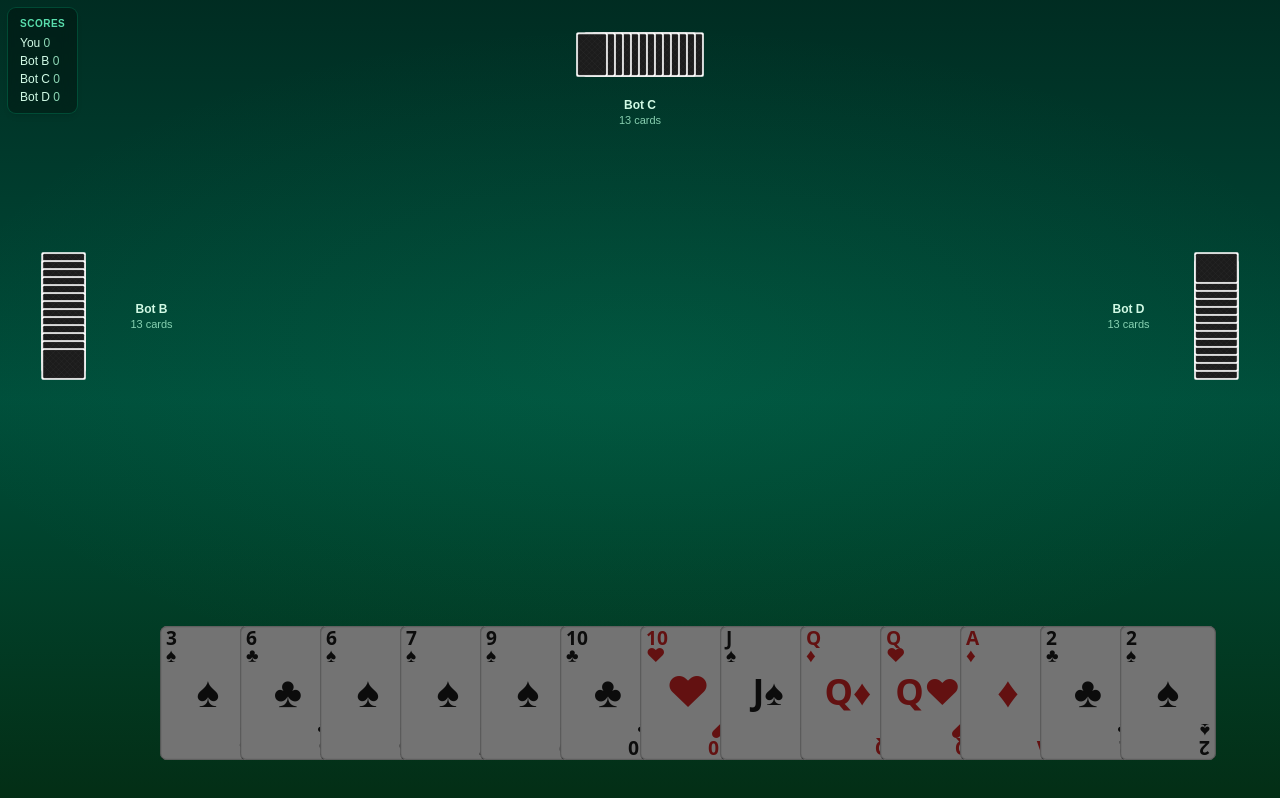
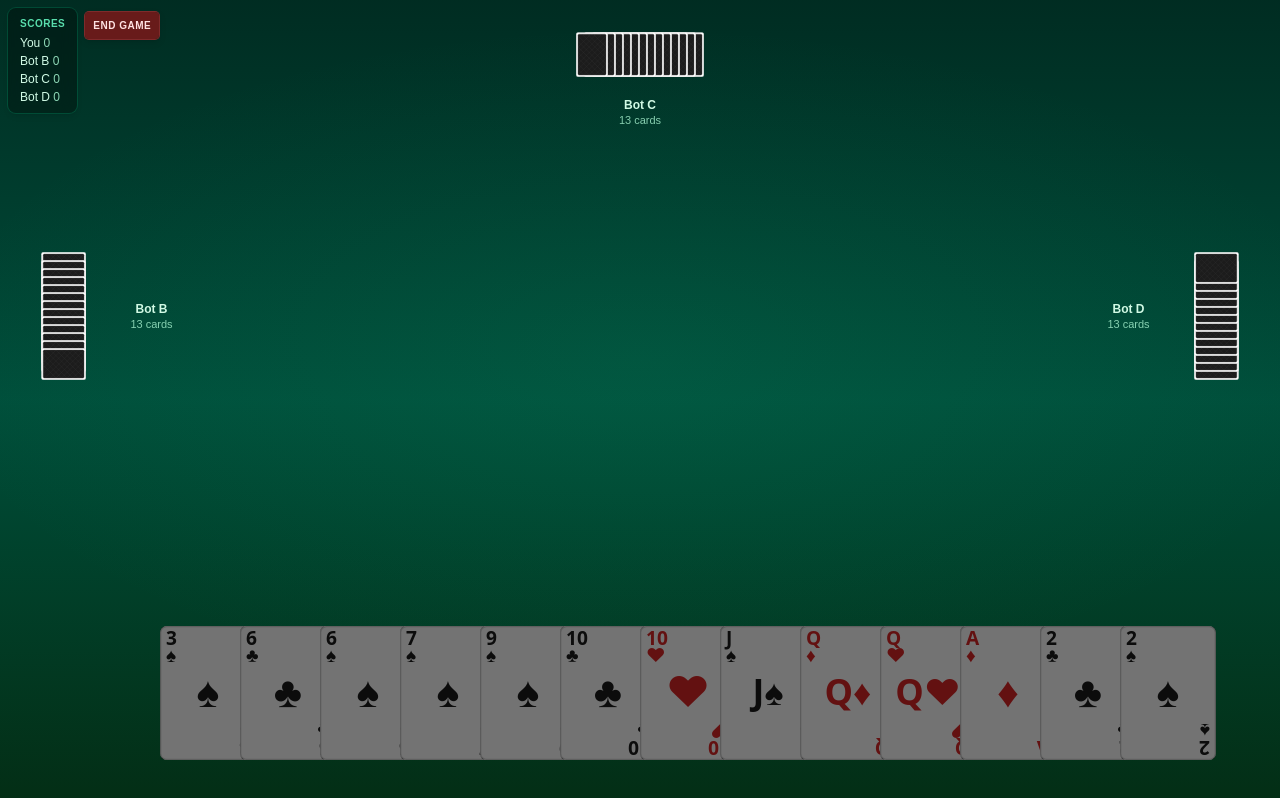
Before and after one commit to mfaridn03/tycoon-web, a Next.js app: page / in a window 1280 px wide. Both pictures are taken after a click on the button "Start Game". Built offline with nearby package versions, Linux system fonts and the light colour scheme.

Commit message:
feat(game): inf rounds, added end game button

```diff
--- a/components/GameTablePrototype.tsx
+++ b/components/GameTablePrototype.tsx
@@ -812,6 +812,20 @@ export function GameTablePrototype() {
     });
   }, [clearCenterState]);
 
+  const handleEndMatch = useCallback(() => {
+    setPlayError(null);
+    setGameState((prev) => {
+      if (!prev) return prev;
+      const r = dispatch(prev, { type: "endMatch" });
+      if (!r.ok) {
+        queueMicrotask(() => setPlayError(r.reason));
+        return prev;
+      }
+      queueMicrotask(() => setTablePhase("roundOver"));
+      return r.state;
+    });
+  }, []);
+
   const onPlayerDealComplete = useCallback(() => {
     const gs = gameStateRef.current;
     if (gs && gs.phase === RoundPhase.Trade) {
@@ -1186,7 +1200,8 @@ export function GameTablePrototype() {
 
         <div className="relative flex min-h-dvh flex-col px-2 pb-6 pt-3">
           {showTable && gameState && (
-            <div className="pointer-events-none absolute left-2 top-2 z-20 flex flex-col gap-1 rounded-lg bg-black/30 px-3 py-2 text-left shadow-md ring-1 ring-emerald-500/20 backdrop-blur-sm">
+            <div className="pointer-events-none absolute left-2 top-2 z-20 flex items-start gap-2">
+              <div className="flex flex-col gap-1 rounded-lg bg-black/30 px-3 py-2 text-left shadow-md ring-1 ring-emerald-500/20 backdrop-blur-sm">
                 <p className="text-[10px] font-semibold uppercase tracking-wider text-emerald-300/95">
                   Scores
                 </p>
@@ -1200,6 +1215,14 @@ export function GameTablePrototype() {
                     </li>
                   ))}
                 </ul>
+              </div>
+              <button
+                type="button"
+                onClick={handleEndMatch}
+                className="pointer-events-auto mt-1 rounded bg-red-900/80 px-2 py-1.5 text-[10px] font-semibold uppercase tracking-wider text-red-100 shadow ring-1 ring-red-500/50 transition hover:bg-red-800 active:scale-[0.98] drop-shadow-md backdrop-blur-sm"
+              >
+                End Game
+              </button>
             </div>
           )}
 
--- a/lib/game/core/constants.ts
+++ b/lib/game/core/constants.ts
@@ -44,5 +44,5 @@ export const SCORE_TABLE: Record<PlayerRank, number> = {
     [PlayerRank.Beggar]: 0,
 };
 
-export const TOTAL_ROUNDS = 3;
+export const TOTAL_ROUNDS = Infinity;
 export const CARDS_PER_PLAYER = 13;
--- a/lib/game/core/types.ts
+++ b/lib/game/core/types.ts
@@ -220,7 +220,8 @@ export type GameAction =
     | { type: "startRound" }
     | { type: "completeTrade"; playerId: PlayerId; cards: Card[] }
     | { type: "play"; playerId: PlayerId; cards: Card[] }
-    | { type: "pass"; playerId: PlayerId };
+    | { type: "pass"; playerId: PlayerId }
+    | { type: "endMatch" };
 
 export type ActionResult =
     | { ok: true; state: GameState; events: GameEvent[] }
--- a/lib/game/engine/engine.ts
+++ b/lib/game/engine/engine.ts
@@ -383,5 +383,13 @@ export function dispatch(
             return applyMoveInternal(state, action.playerId, action.cards);
         case "pass":
             return applyPassInternal(state, action.playerId);
+        case "endMatch": {
+            const winner = getMatchWinner(state.scores);
+            return {
+                ok: true,
+                state: { ...state, matchFinished: true, revolutionActive: false },
+                events: [{ type: "matchFinished", winner }]
+            };
+        }
     }
 }
```
Lines whose indentation alone changed are shown as unchanged.
